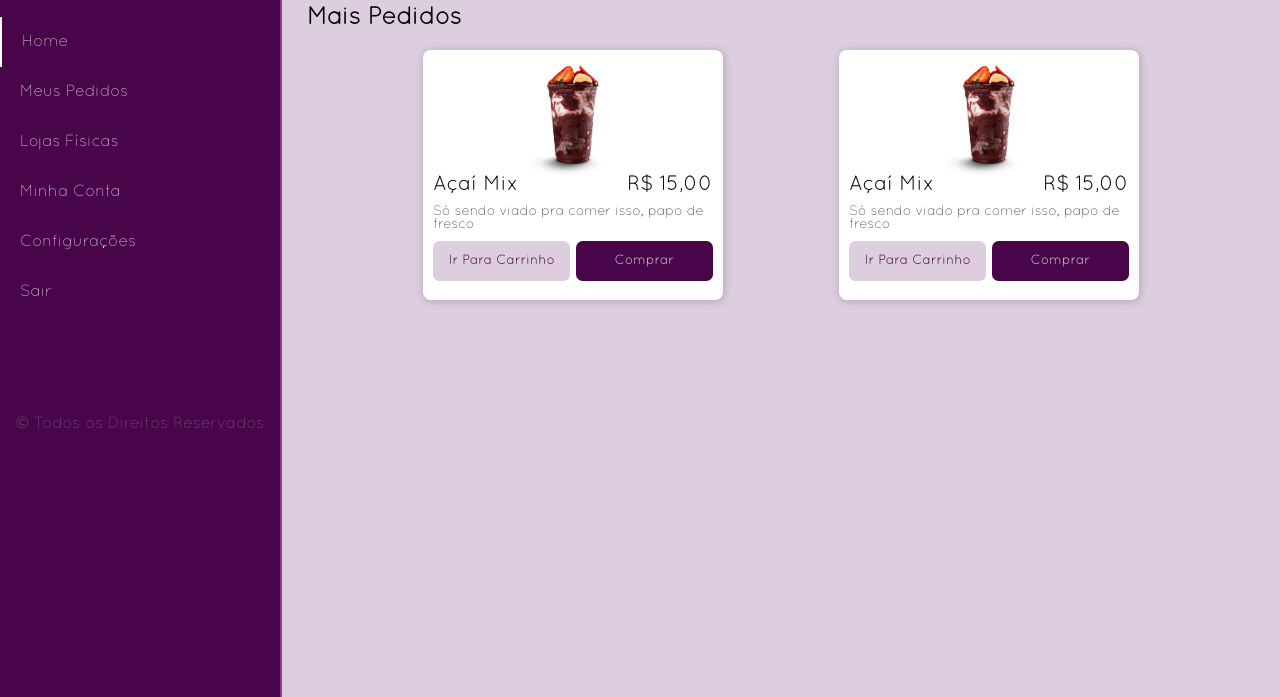
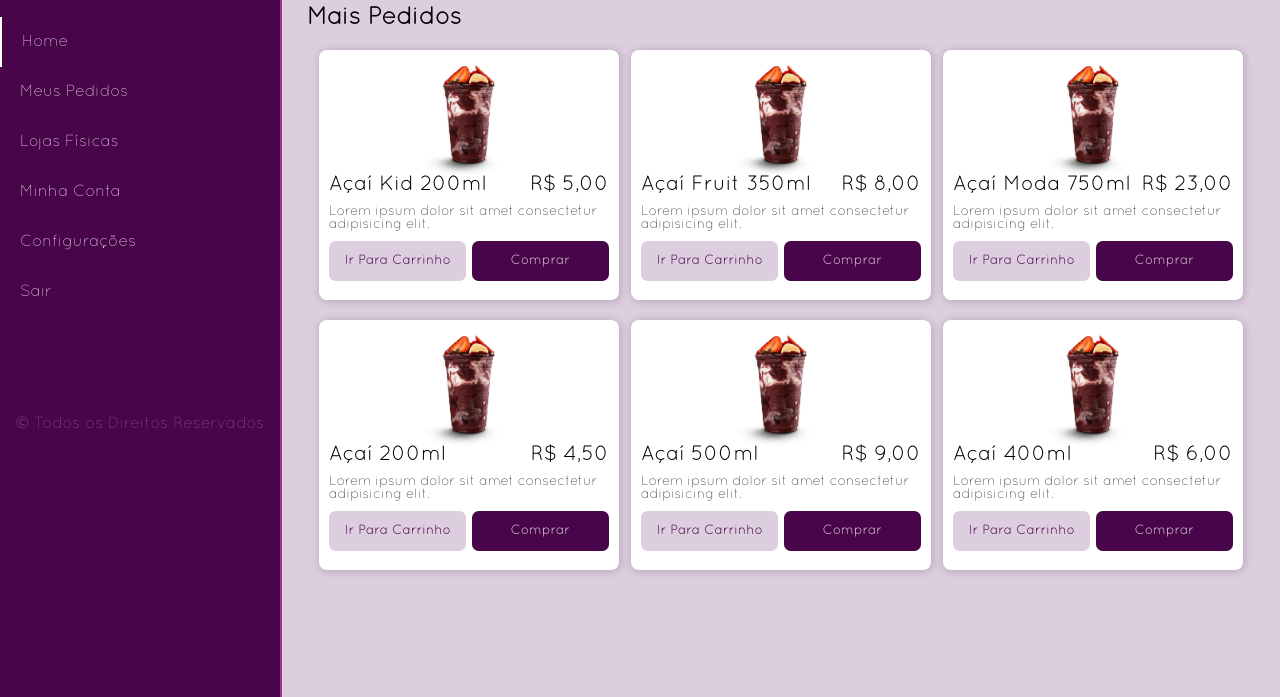
Before and after one commit to waldecifreitas20/acaiteria-belem, a plain HTML site: page index.html in a window 1280 px wide. Shown: the part 103-800 px from the top of the page. Drawn offline with Linux system fonts and the light colour scheme.

Commit message:
feat: new cards

```diff
--- a/index.html
+++ b/index.html
@@ -43,10 +43,10 @@
                             <a href="" class="card">
                                 <img src="./assets/images/product1.jpg" alt="">
                                 <div class="name-price">
-                                    <span class="product-name">Açaí Mix</span>
-                                    <span class="product-price">R$ 15,00</span>
+                                    <span class="product-name">Açaí Kid 200ml</span>
+                                    <span class="product-price">R$ 5,00</span>
                                 </div>
-                                <p>Só sendo viado pra comer isso, papo de fresco</p>
+                                <p>Lorem ipsum dolor sit amet consectetur adipisicing elit.</p>
                                 <div class="btn-block">
                                     <button class="cart-btn">Ir Para Carrinho</button>
                                     <button class="buy-btn">Comprar</button>
@@ -55,10 +55,58 @@
                             <a href="" class="card">
                                 <img src="./assets/images/product1.jpg" alt="">
                                 <div class="name-price">
-                                    <span class="product-name">Açaí Mix</span>
-                                    <span class="product-price">R$ 15,00</span>
+                                    <span class="product-name">Açaí Fruit 350ml</span>
+                                    <span class="product-price">R$ 8,00</span>
                                 </div>
-                                <p>Só sendo viado pra comer isso, papo de fresco</p>
+                                <p>Lorem ipsum dolor sit amet consectetur adipisicing elit.</p>
+                                <div class="btn-block">
+                                    <button class="cart-btn">Ir Para Carrinho</button>
+                                    <button class="buy-btn">Comprar</button>
+                                </div>
+                            </a>
+                            <a href="" class="card">
+                                <img src="./assets/images/product1.jpg" alt="">
+                                <div class="name-price">
+                                    <span class="product-name">Açaí moda 750ml</span>
+                                    <span class="product-price">R$ 23,00</span>
+                                </div>
+                                <p>Lorem ipsum dolor sit amet consectetur adipisicing elit.</p>
+                                <div class="btn-block">
+                                    <button class="cart-btn">Ir Para Carrinho</button>
+                                    <button class="buy-btn">Comprar</button>
+                                </div>
+                            </a>
+                            <a href="" class="card">
+                                <img src="./assets/images/product1.jpg" alt="">
+                                <div class="name-price">
+                                    <span class="product-name">Açaí 200ml</span>
+                                    <span class="product-price">R$ 4,50</span>
+                                </div>
+                                <p>Lorem ipsum dolor sit amet consectetur adipisicing elit.</p>
+                                <div class="btn-block">
+                                    <button class="cart-btn">Ir Para Carrinho</button>
+                                    <button class="buy-btn">Comprar</button>
+                                </div>
+                            </a>
+                            <a href="" class="card">
+                                <img src="./assets/images/product1.jpg" alt="">
+                                <div class="name-price">
+                                    <span class="product-name">Açaí 500ml</span>
+                                    <span class="product-price">R$ 9,00</span>
+                                </div>
+                                <p>Lorem ipsum dolor sit amet consectetur adipisicing elit.</p>
+                                <div class="btn-block">
+                                    <button class="cart-btn">Ir Para Carrinho</button>
+                                    <button class="buy-btn">Comprar</button>
+                                </div>
+                            </a>
+                            <a href="" class="card">
+                                <img src="./assets/images/product1.jpg" alt="">
+                                <div class="name-price">
+                                    <span class="product-name">Açaí 400ml</span>
+                                    <span class="product-price">R$ 6,00</span>
+                                </div>
+                                <p>Lorem ipsum dolor sit amet consectetur adipisicing elit.</p>
                                 <div class="btn-block">
                                     <button class="cart-btn">Ir Para Carrinho</button>
                                     <button class="buy-btn">Comprar</button>
```
Also changed, not shown: 3 other files.
